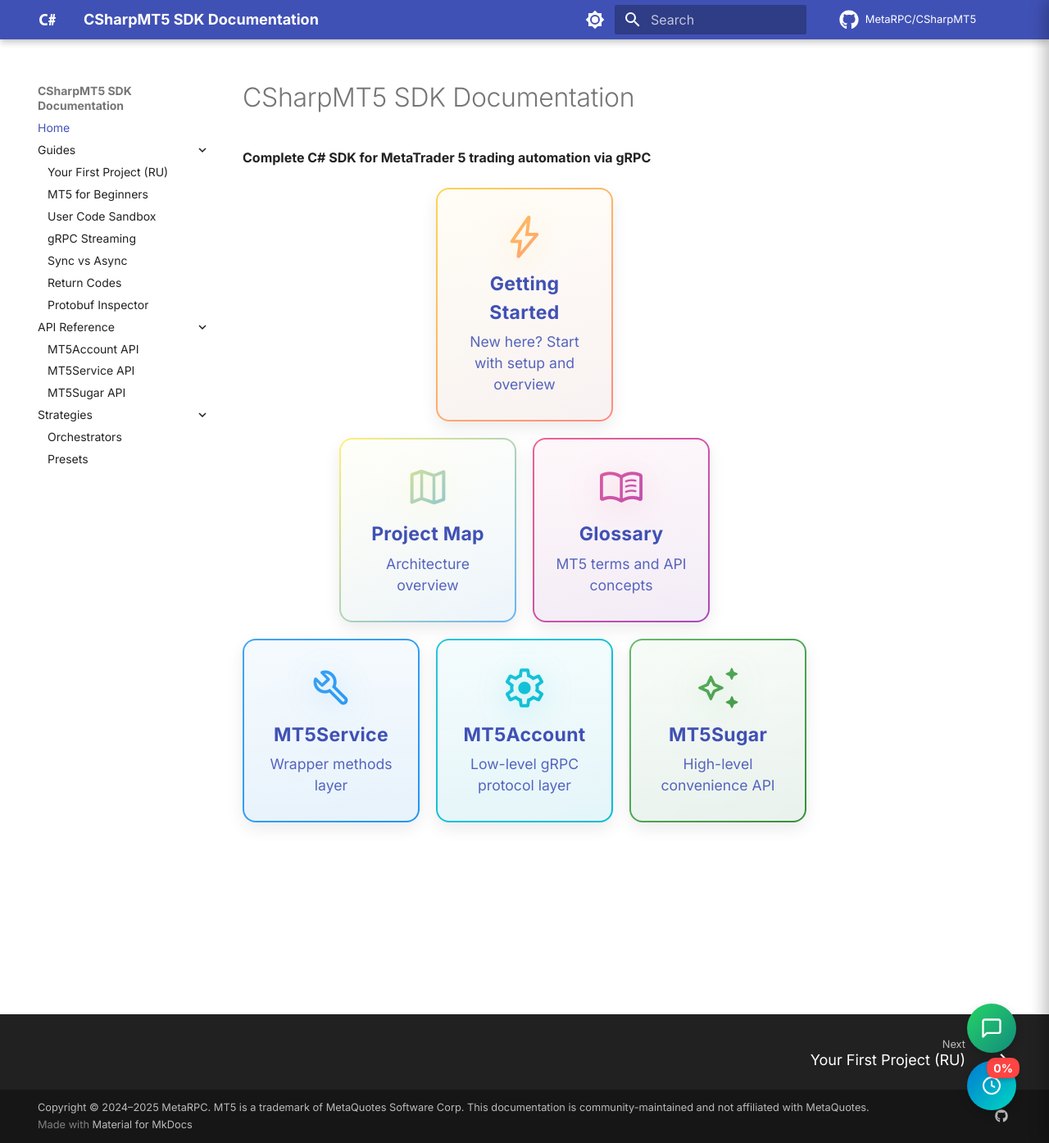
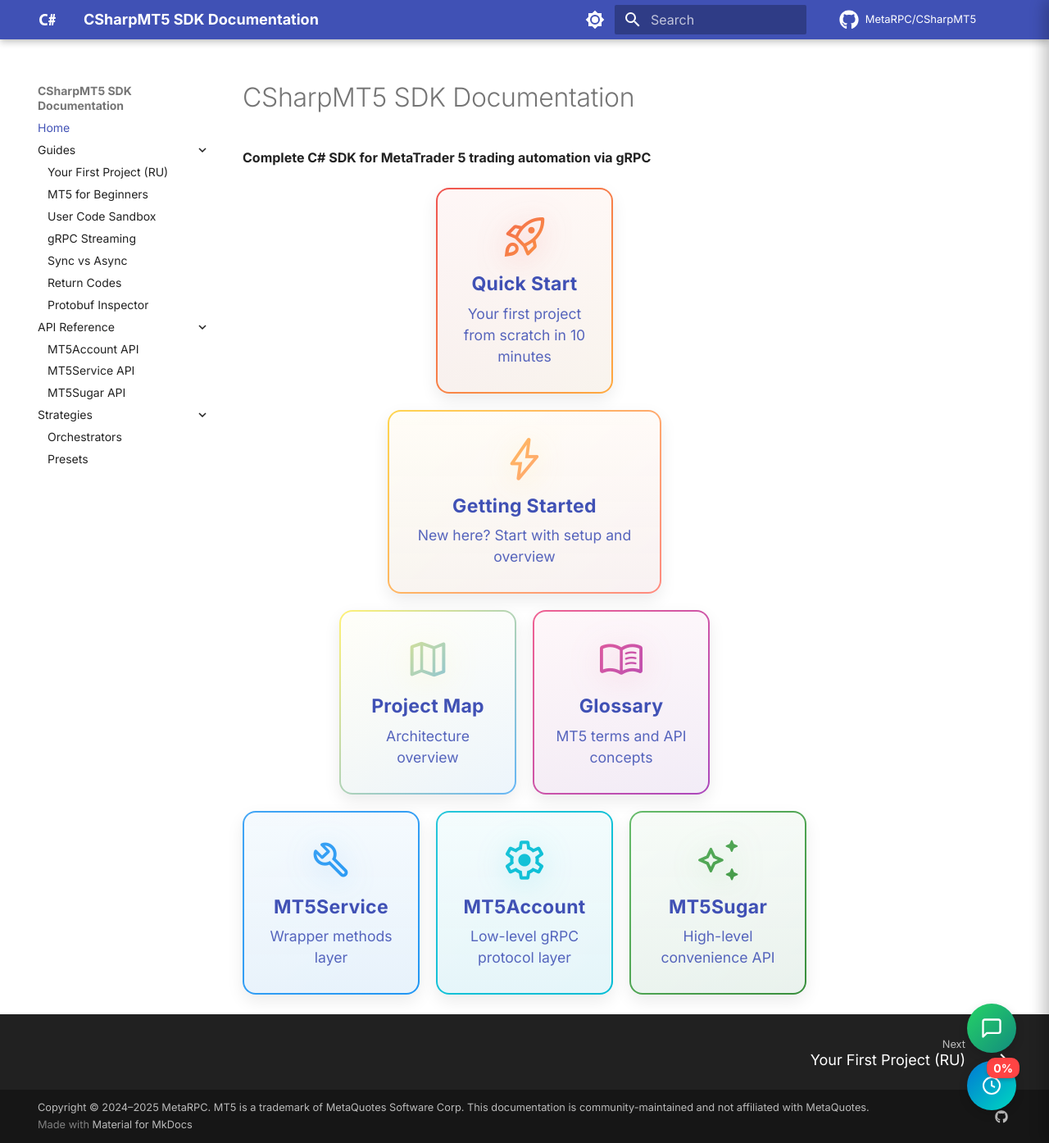
Before and after one commit to MetaRPC/CSharpMT5, an MkDocs documentation site: the page built from docs/index.md, in a window 1280 px wide and 1394 px high. Shown: the whole window at 82% size. Built offline with MkDocs 1.6.1 and Material for MkDocs 9.7.7, drawn with Linux system fonts in a browser that asks for light colours; comment, search, counter and statistics services are not loaded.

Commit message:
Add Quick Start card and redesign homepage pyramid layout
- Add new "Quick Start" card with red-orange gradient linking to Your_First_Project.ru
- Redesign homepage grid to pyramid layout with progressive widening
- Update Getting Started card to wider rectangle format
- Fix MT5_For_Beginners links in Getting_Started.md to use proper MkDocs format
- Adjust card positioning for better visual hierarchy and spacing

```diff
--- a/docs/index.md
+++ b/docs/index.md
@@ -4,8 +4,15 @@
 
 <div class="home-grid">
 
-<!-- Top (1) - Yellow-Orange-Pink -->
-<a href="Getting_Started/" class="card card-1">
+<!-- Top Card (0) - Quick Start - Red-Orange -->
+<a href="Your_First_Project.ru/" class="card card-0">
+  <span class="material-symbols-rounded">rocket_launch</span>
+  <h3>Quick Start</h3>
+  <p>Your first project from scratch in 10 minutes</p>
+</a>
+
+<!-- Wide Card (1) - Getting Started - Yellow-Orange-Pink -->
+<a href="Getting_Started/" class="card card-1 card-wide">
   <span class="material-symbols-rounded">bolt</span>
   <h3>Getting Started</h3>
   <p>New here? Start with setup and overview</p>
--- a/docs/styles/custom.css
+++ b/docs/styles/custom.css
@@ -66,10 +66,10 @@
   body::before{ animation: none !important; }
 }
 
-/* 3) Pyramid Grid: 1-2-3 layout */
+/* 3) New Grid Layout: Quick Start (top square) + Wide Getting Started + 2-3 pyramid */
 .home-grid{
   display: grid;
-  grid-template-columns: repeat(6, 1fr);
+  grid-template-columns: repeat(12, 1fr);
   gap: 1rem;
   margin: 1.2rem 0 2.2rem;
   max-width: 1200px;
@@ -77,28 +77,34 @@
   margin-right: auto;
 }
 
-/* First card - centered, spans 2 columns, offset by 2 */
+/* First card (Quick Start) - centered square, spans 4 columns (из 12) */
 .home-grid .card:nth-child(1) {
-  grid-column: 3 / 5;
+  grid-column: 5 / 9;
 }
 
-/* Second row - 2 cards, each spans 2 columns */
+/* Second card (Getting Started) - medium rectangle, centered with visible gaps */
 .home-grid .card:nth-child(2) {
-  grid-column: 2 / 4;
-}
-.home-grid .card:nth-child(3) {
-  grid-column: 4 / 6;
+  grid-column: 4 / 10;
+  min-height: 140px; /* Shorter for wide card */
 }
 
-/* Third row - 3 cards, each spans 2 columns */
+/* Third row - 2 cards (Project Map, Glossary) - each 4 columns */
+.home-grid .card:nth-child(3) {
+  grid-column: 3 / 7;
+}
 .home-grid .card:nth-child(4) {
-  grid-column: 1 / 3;
+  grid-column: 7 / 11;
 }
+
+/* Fourth row - 3 cards (MT5Service, MT5Account, MT5Sugar) - each 4 columns */
 .home-grid .card:nth-child(5) {
-  grid-column: 3 / 5;
+  grid-column: 1 / 5;
 }
 .home-grid .card:nth-child(6) {
-  grid-column: 5 / 7;
+  grid-column: 5 / 9;
+}
+.home-grid .card:nth-child(7) {
+  grid-column: 9 / 13;
 }
 
 /* Responsive: tablet */
@@ -111,7 +117,8 @@
   .home-grid .card:nth-child(3),
   .home-grid .card:nth-child(4),
   .home-grid .card:nth-child(5),
-  .home-grid .card:nth-child(6) {
+  .home-grid .card:nth-child(6),
+  .home-grid .card:nth-child(7) {
     grid-column: span 1;
   }
 }
@@ -198,7 +205,13 @@
 
 /* 8) Unique Gradient Palettes - Each card has its own colors */
 
-/* Card 1: Getting Started - Yellow-Orange-Pink (Row 4, Col 2) */
+/* Card 0: Quick Start - Red-Orange (energetic, "start here!") */
+.card-0{
+  --g1: 239,83,80;    /* #EF5350 - Red */
+  --g2: 255,171,64;   /* #FFAB40 - Orange */
+}
+
+/* Card 1: Getting Started - Yellow-Orange-Pink */
 .card-1{
   --g1: 255,213,79;   /* #FFD54F - Warm Yellow */
   --g2: 255,138,128;  /* #FF8A80 - Coral Pink */
```
Also changed, not shown: docs/Getting_Started.md (+3 -3 lines).
